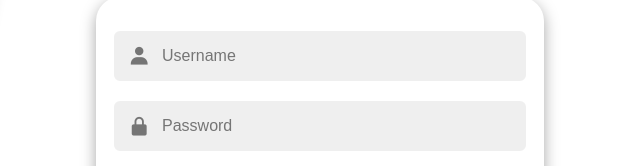
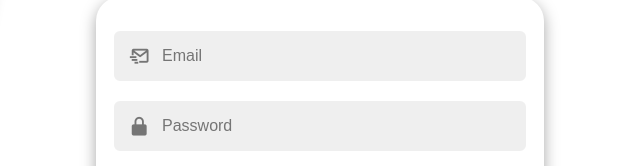
Before and after one commit to ayushnigam099/Group-Chat, a website: page FrontEnd/Login/login.html in a window 1280 px wide. Shown: the part 284-450 px from the top of the page, 640-1280 px from the left. Drawn offline with nearby package versions, Linux system fonts and the light colour scheme.

Commit message:
Creating Login Screen Frontend

```diff
--- a/FrontEnd/Login/login.html
+++ b/FrontEnd/Login/login.html
@@ -60,12 +60,12 @@
                 <div class="form-wrapper align-items-center">
                     <div class="form sign-in">
                         <div class="input-group">
-                            <i class='bx bxs-user'></i>
-                            <input type="text" placeholder="Username">
+                            <i class='bx bx-mail-send'></i>
+                            <input type="text" id="login-email" placeholder="Email">
                         </div>
                         <div class="input-group">
                             <i class='bx bxs-lock-alt'></i>
-                            <input type="password" placeholder="Password">
+                            <input type="password" id="login-password" placeholder="Password">
                         </div>
                         <button id="sign-in">
                             Sign in
```
